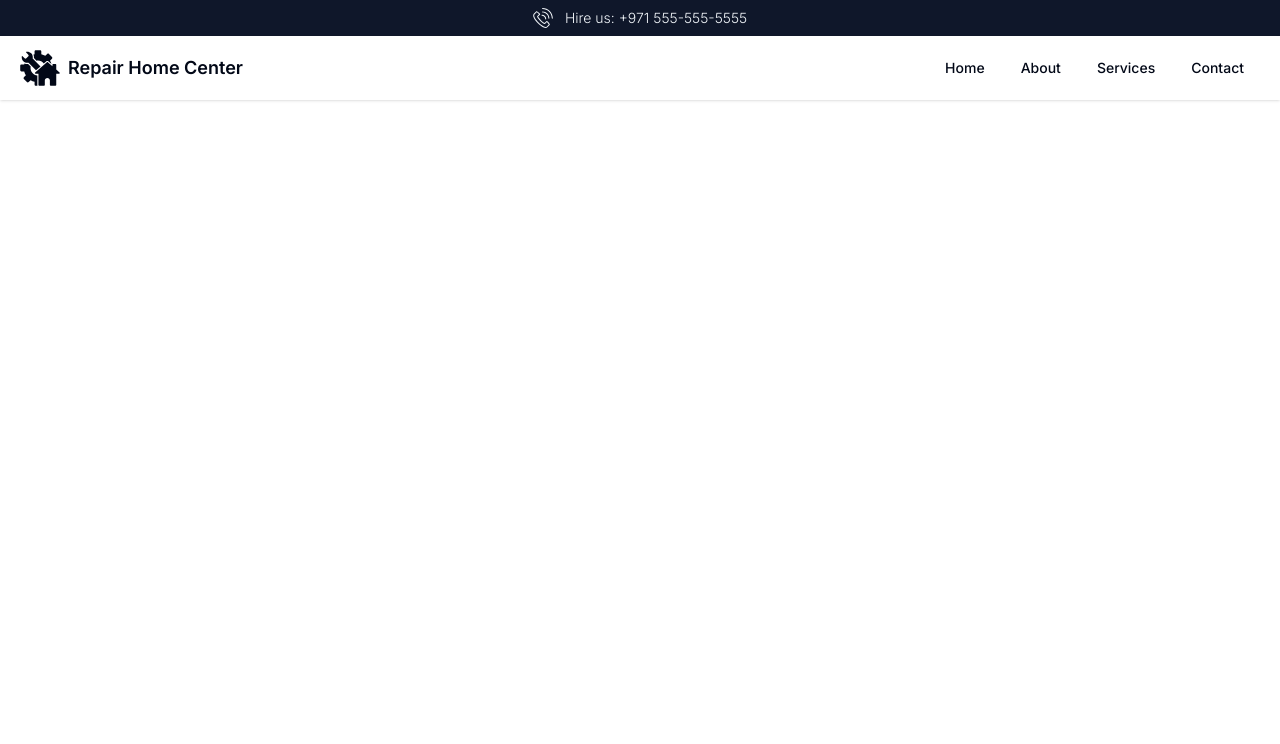
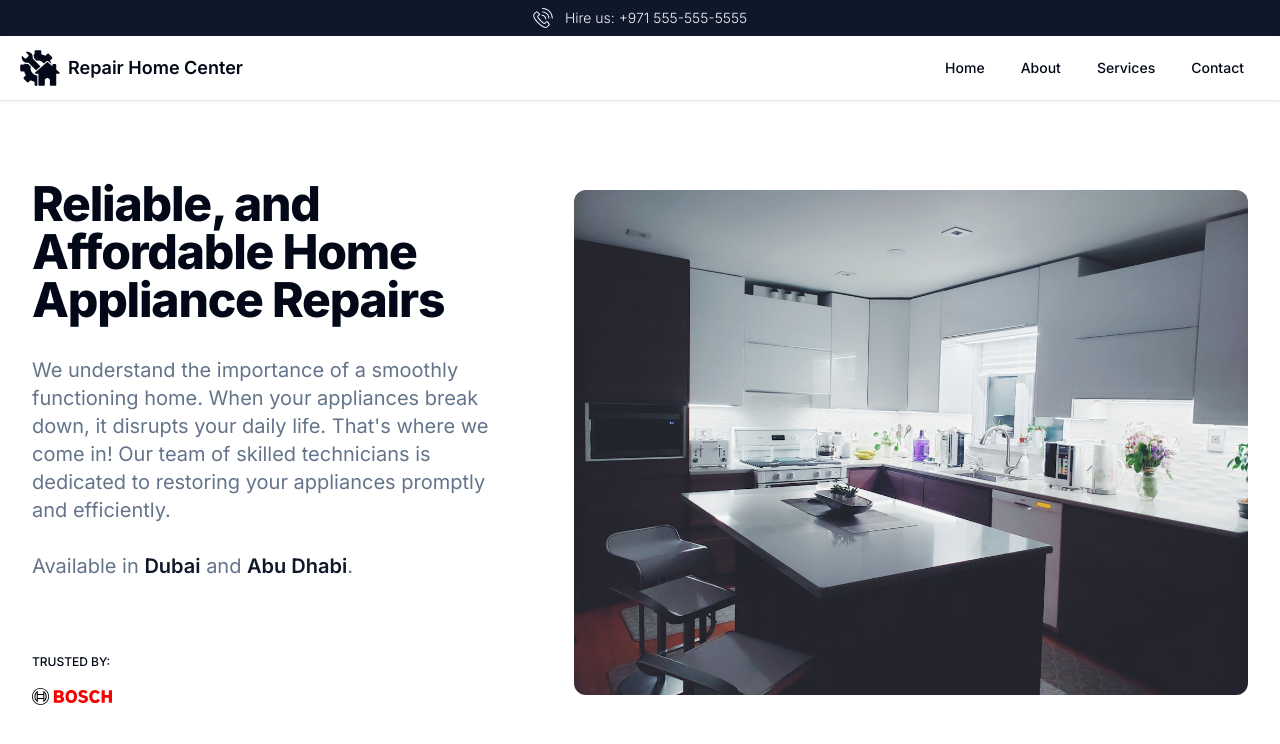
Before and after one commit to cyhammad/repair-home-center, a Next.js app: page / in a window 1280 px wide. Shown: the top 744 px of the page. Built offline with nearby package versions, Linux system fonts and the light colour scheme.

Commit message:
third commit

```diff
--- a/app/page.jsx
+++ b/app/page.jsx
@@ -1,3 +1,4 @@
+import HeroSection from "@/components/HeroSection";
 import Header from "@/components/header/home/Header";
 import Topbar from "@/components/header/home/Topbar";
 
@@ -6,6 +7,7 @@ export default function Home() {
     <div className="flex flex-col">
       <Topbar />
       <Header />
+      <HeroSection />
     </div>
   );
 }
--- /dev/null
+++ b/components/HeroSection.jsx
@@ -0,0 +1,49 @@
+import Image from "next/image";
+import React from "react";
+
+const HeroSection = () => {
+  return (
+    <div className="container py-10 lg:py-20">
+      {/* Grid */}
+      <div className="grid lg:grid-cols-7 lg:items-center lg:gap-x-8 xl:gap-x-12">
+        <div className="lg:col-span-3">
+          <h1 className="scroll-m-20 text-4xl font-extrabold tracking-tight lg:text-5xl">
+            Reliable, and Affordable Home Appliance Repairs
+          </h1>
+          <p className="mt-3 py-5 text-xl text-muted-foreground">
+            We understand the importance of a smoothly functioning home. When
+            your appliances break down, it disrupts your daily life. That's
+            where we come in! Our team of skilled technicians is dedicated to
+            restoring your appliances promptly and efficiently.
+            <br />
+            <br /> Available in{" "}
+            <span className="font-semibold text-primary">Dubai</span> and{" "}
+            <span className="font-semibold text-primary">Abu Dhabi</span>.
+          </p>
+          {/* Brands */}
+          <div className="mt-6 lg:mt-12">
+            <span className="text-xs font-medium uppercase">Trusted by:</span>
+            <div className="mt-4 flex gap-x-8">
+              <Image src="/company/bosch-logo.svg" width={80} height={20} />
+            </div>
+          </div>
+          {/* End Brands */}
+        </div>
+        {/* End Col */}
+        <div className="mt-10 lg:col-span-4 lg:mt-0">
+          <Image
+            width={700}
+            height={540}
+            className="w-full rounded-xl"
+            src="/banner.jpg"
+            alt="Image Description"
+          />
+        </div>
+        {/* End Col */}
+      </div>
+      {/* End Grid */}
+    </div>
+  );
+};
+
+export default HeroSection;
```
Also changed, not shown: public/company/bosch-logo.svg (added).
